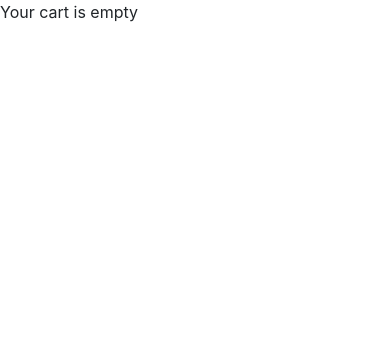
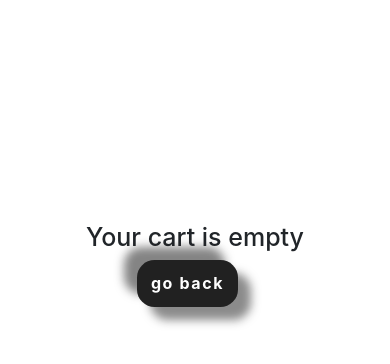
Before and after one commit to k-kuria-schoolwork/swahili_dishes, a React (Create React App) app: page /services/addcart in a window 390 px wide. Shown: the top 364 px of the page. Built offline with nearby package versions, Linux system fonts and the light colour scheme.

Commit message:
created a reciept template import emailjs to send reciepts via emails

```diff
--- a/package.json
+++ b/package.json
@@ -6,6 +6,7 @@
     "@testing-library/jest-dom": "^5.16.5",
     "@testing-library/react": "^13.4.0",
     "@testing-library/user-event": "^13.5.0",
+    "emailjs-com": "^3.2.0",
     "react": "^18.2.0",
     "react-dom": "^18.2.0",
     "react-modal": "^3.16.1",
--- a/src/App.css
+++ b/src/App.css
@@ -392,12 +392,96 @@ tbody td {
   transition: transform 0.4s ease;
 }
 
+.price2{
+  color: red;
+}
+
 .cartbtn :active {
   /* Pull the button upwards when hovered */
   transform: translateY(-0.23em);
   /* Push the button downwards when pressed */
   transform: translateY(0.2em);
   box-shadow: none;
+}
+hr {
+  border: none; /* remove the default border */
+  border-top: 3px solid black; /* add a 1px solid line */
+  margin: 10px 0; /* adjust the margin as needed */
+  padding-right: 20%;
+
+}
+
+.recieptdata{
+  display: flex;
+  justify-content: center;
+  background-color: rgba(245, 242, 155, 0.531);
+  padding-bottom: 20%;
+color: black;
+}
+
+.recieptdata h2{
+  font-size: 40px;
+}
+.recieptdata h5{
+  font-size: 23px;
+  padding-left: 3%;
+
+}
+.recieptdata p{
+  font-size: 16px;
+  padding-left: 10%;
+
+}
+.emptycart{
+  display: flex;
+  justify-content: center;
+  padding-top: 18%;
+  font-size: 55px;
+}
+
+
+.cartbtn4 {
+  margin-left: 48%;
+
+  --hover-shadows: 16px 16px 33px #121212,
+                    -16px -16px 33px #303030;
+  --accent: rgb(235, 219, 158);
+  font-weight: bold;
+  letter-spacing: 0.1em;
+  border: none;
+  border-radius: 1.1em;
+  background-color: #212121;
+  color: white;
+  padding: 1em 2em;
+  transition: box-shadow ease-in-out 0.3s,
+              background-color ease-in-out 0.1s,
+              letter-spacing ease-in-out 0.1s,
+              transform ease-in-out 0.1s;
+  box-shadow: 13px 13px 10px #1c1c1c82,
+              -13px -13px 10px #26262690;
+ }
+
+ .cartbtn4:hover {
+  box-shadow: var(--hover-shadows);
+ }
+
+ .cartbtn4:active {
+  box-shadow: var(--hover-shadows),
+               var(--accent) 0px 0px 30px 5px;
+  background-color: var(--accent);
+  transform: scale(0.95);
+ }
+.ordertable {
+  font-size: 20px;
+}
+.BOPDAD{
+  display: flex;
+  gap: 5rem;
+}
+.totalsub{
+  margin-top: 15%;
+  margin-bottom: 15%;
+
 }
 
 /* HOVER EFFECT FOR SCREENS LARGER THAN 1024*/
@@ -564,4 +648,30 @@ tbody td {
   .price2{
     color: red;
   }
+  .emptycart{
+    display: flex;
+    justify-content: center;
+    padding-top: 57%;
+    font-size: 25px;
+  }
+  .cartbtn4 {
+    margin-left: 35%;
+
+    --hover-shadows: 16px 16px 33px #121212,
+                      -16px -16px 33px #303030;
+    --accent: rgb(235, 219, 158);
+    font-weight: bold;
+    letter-spacing: 0.1em;
+    border: none;
+    border-radius: 1.1em;
+    background-color: #212121;
+    color: white;
+    padding: 0.7em 0.9em;
+    transition: box-shadow ease-in-out 0.3s,
+                background-color ease-in-out 0.1s,
+                letter-spacing ease-in-out 0.1s,
+                transform ease-in-out 0.1s;
+    box-shadow: 13px 13px 10px #1c1c1c82,
+                -13px -13px 10px #26262690;
+   }
 }
--- a/src/components/Cart.js
+++ b/src/components/Cart.js
@@ -1,13 +1,12 @@
 import React from 'react'
 import { useCart } from 'react-use-cart';
 import { Link } from 'react-router-dom';
-import { useState } from 'react';
+import {  useState } from 'react';
 import OrderReciept from './OrderReciept';
-
 function Cart() {
 
   const [showReciept, setShowReciept] = useState(false)
-  const [customerName, setCustomerName] = useState('')
+  const [customerNumber, setcustomerNumber] = useState('')
   const [customerLocation, setCustomerLocation] = useState('')
   const [orderDetails, setOrderDetails] = useState([])
 
@@ -15,17 +14,19 @@ function Cart() {
   //function to handle order placement
   const handlePlaceOrder = () =>{
       //prompt customer to enter their name
-      const customerName = prompt('Please enter your name!')
-      const customerLocation = prompt('Please give a descriptive location!')
+      const customerNumber = prompt('Please enter your name!')
+      const customerLocation = prompt('Please your Number')
 
 
-      //Set customername, location and orderdetails
-      setCustomerName(customerName)
+      //Set customerNumber, location and orderdetails
+      setcustomerNumber(customerNumber)
       setCustomerLocation(customerLocation)
       setOrderDetails(items); // Convert items array to a string
+    // Clear the cart after order confirmation
 
       //show receipt modal
       setShowReciept(true)
+
   }
 
 
@@ -43,9 +44,21 @@ function Cart() {
       items,
       updateItemQuantity,
       removeItem,
+      emptyCart
     } = useCart();
 
-    if (isEmpty) return <p className='emptycart'>Your cart is empty</p>;
+
+
+
+
+    if (isEmpty) return <p >
+     <h3 className='emptycart'>
+     Your cart is empty
+      </h3>
+      <Link to='/services'>
+      <button className='cartbtn4'>go back</button>
+      </Link>
+      </p>;
 
       // Calculate the total quantity of goods in the cart
       const totalPrice = items.reduce((total, item) => total + item.price * item.quantity, 0);
@@ -88,7 +101,7 @@ function Cart() {
             <i id='addbtn' className="fa-solid fa-plus"></i>
           </button>
         </td>
-        <td>{parseFloat(item.price).toFixed(2)}</td>
+        <td>{parseFloat(item.quantity * item.price).toFixed(2)}</td>
         <td>
           <button  id="dustbin" onClick={() => removeItem(item.id)}>
             <i  className="fa-sharp fa-solid fa-trash"></i>
@@ -103,13 +116,13 @@ function Cart() {
 
 
           <span class="title">Total Price:<span className='price2'>Ksh{totalPrice.toFixed(2)}</span> </span>
-					<button onClick={handlePlaceOrder} type="button" class="action">Make Order</button>
+					<button onClick={handlePlaceOrder} type="button" class="action">Place Order</button>
 
             {/* Receipt Modal */}
   <OrderReciept
              isOpen={showReciept}
              onClose={handleCloseReciept}
-             customerName={customerName}
+             customerNumber={customerNumber}
              customerLocation={customerLocation}
              orderDetails={orderDetails}
       />
--- a/src/components/OrderReciept.js
+++ b/src/components/OrderReciept.js
@@ -1,66 +1,110 @@
 import React from 'react'
 import ReactModal from 'react-modal'
+import emailjs from 'emailjs-com'
+import { useNavigate } from 'react-router-dom';
+
+function OrderReciept({isOpen, onClose, customerNumber,customerLocation, orderDetails}) {
+  const navigate = useNavigate();
+  const generateReceiptHTML = (customerNumber, customerLocation, orderDetails) => {
+    const orderItems = orderDetails.map((item) => `${item.quantity} x ${item.name} - ${item.itemTotal}`);
+    const totalPrice = orderDetails.reduce((total, item) => total + item.itemTotal, 0);
+
+    return `
+      <h2>Order Receipt</h2>
+      <p>Customer Name: ${customerNumber}</p>
+      <p>Customer Location: ${customerLocation}</p>
+      <h3>Order Details:</h3>
+      <ul>
+        ${orderItems.map((item) => `<li>${item}</li>`).join('')}
+      </ul>
+      <p>Total Price: ${totalPrice}</p>
+    `;
+  };
 
 
-function OrderReciept({isOpen, onClose, customerName,customerLocation, orderDetails}) {
+
+  const sendReceiptEmail = () => {
+    const templateParams = {
+      to_email: 'salimkuria221@gmail.com',
+      subject: 'Receipt for your order',
+      customerNumber: customerNumber,
+      customerLocation: customerLocation,
+      orderDetails: orderDetails,
+      totalPrice: totalPrice,
+    };
+  alert('imefikaa')
+  navigate('/services');
+
+    // Use the htmlTemplate value in the templateParams object
+    const { message_html: htmlTemplate, ...params } = templateParams;
+
+    emailjs
+      .send('service_ao07pjn', 'template_oiqqsba', params, 'qEyYqEOEw8-vCzxec')
+      .then((response) => {
+        console.log('Receipt email sent successfully!', response.text);
+      })
+      .catch((error) => {
+        console.error('Error sending receipt email:', error);
+      });
+  };
+
+  // ...
+
 
       // Calculate the total quantity of goods in the cart
       const totalPrice = orderDetails.reduce((total, item) => total + item.price * item.quantity, 0);
 
   return (
     <div className='reciept'>
+      <ReactModal className='recieptdata' isOpen={isOpen} onRequestClose={onClose}>
+        <div className='recieptcontainer'>
 
-          {/*styling the prompt card*/}
-          {/* <div className='prompt-card'>
-              <h3>Please enter your details</h3>
-              <label>
-                Name:
-                <input type='text' value={customerName} onChange={(e) => setCustomerName(e.target.value)}/>
-              </label>
-              <label>
-                Location:
-                <input type='text' value={customerLocation} onChange={(e)=> setCustomerLocation(e.target.value)}/>
-              </label>
-              <button onClick={handlePlaceOrder}>Submit</button>
-            </div> */}
-
-
-      <ReactModal isOpen={isOpen} onRequestClose={onClose}>
             <h2>Mwanaz Bitez</h2>
             <h5>Best Swahili Dishes</h5>
             <p>Kahawa Wendani</p>
-            <p>Host: Mwanajuma</p>
-            <p>Order: 31 11:43am</p>
-
-            <p>Customer Name: {customerName}</p>
+            <hr></hr>
+            <p>Customer Number: {customerNumber}</p>
             <p>Customer location: {customerLocation}</p>
-            <h3>Order Details:</h3>
+            <h6 className='BOPDAD'>
+             <h6>
+             Order: 31
+              </h6>
+              <h6>
+              11:43am
+              </h6>
+              </h6>
+            <hr></hr>
+            <h3>Order SALES:</h3>
         <ul>
 
-          <table>
+          <table >
             <thead>
-            <tr>
+            <tr className='ordertable'>
+            <th>Qy</th>
             <th>Item</th>
-            <th>Quantity</th>
             <th>Total</th>
              </tr>
             </thead>
-            <tbody>
+            <tbody className='paper'>
               {
                 orderDetails.map((item) => (
                   <tr key={item.id}>
+                   <td>{item.quantity}</td>
                   <td>{item.name}</td>
-                  <td>{item.quantity}</td>
                   <td>{item.itemTotal}</td>
                   </tr>
                 ))
               }
+
             </tbody>
-            <p>Subtotal: {totalPrice}</p>
+            <h3 className='totalsub'>Subtotal: {totalPrice}</h3>
 
           </table>
+          <p>PAID TO: Mwanaz Bitez</p>
+          <p>THANK YOU</p>
         </ul>
-    <button onClick={onClose}Close>CLOSE</button>
+        <button  onClick={sendReceiptEmail}>Confirm Order</button>
+    </div>
       </ReactModal>
     </div>
   )
```
Also changed, not shown: 1 other file (tests, documents, lock files or other folders).
